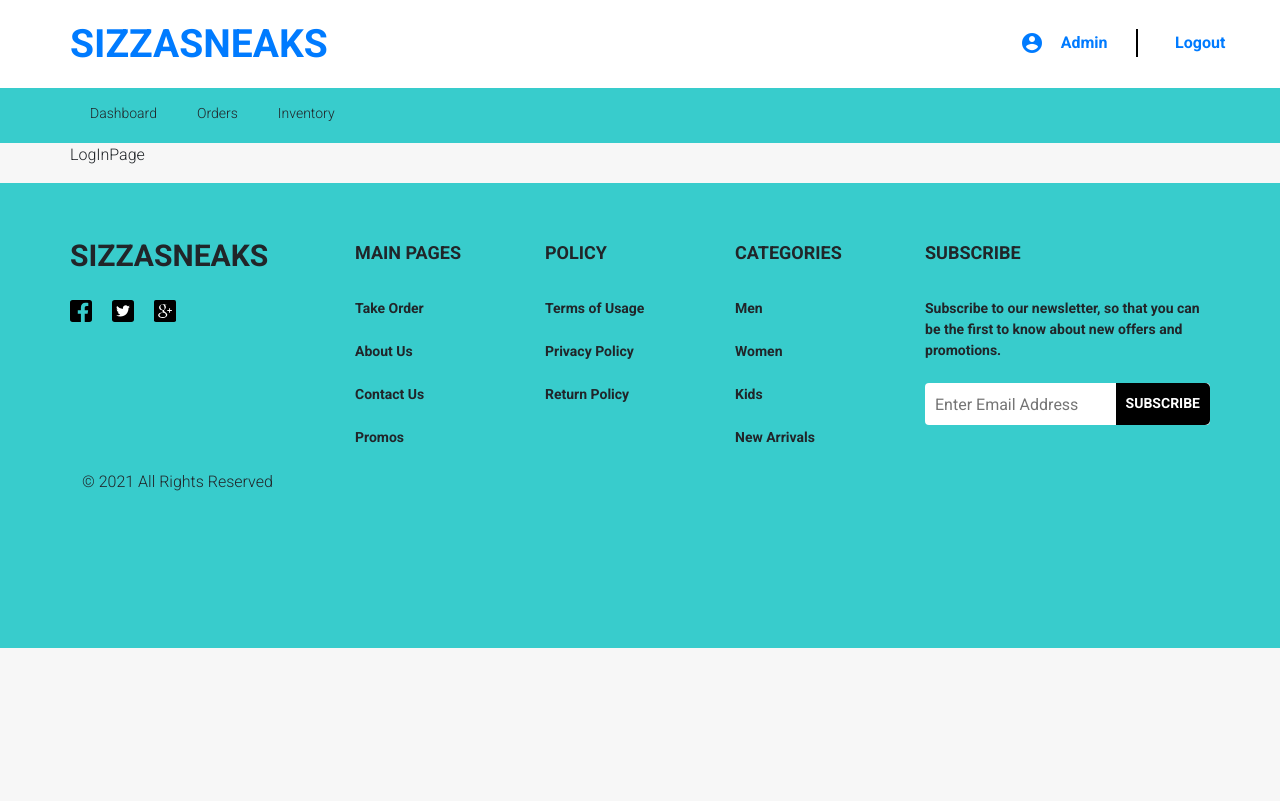
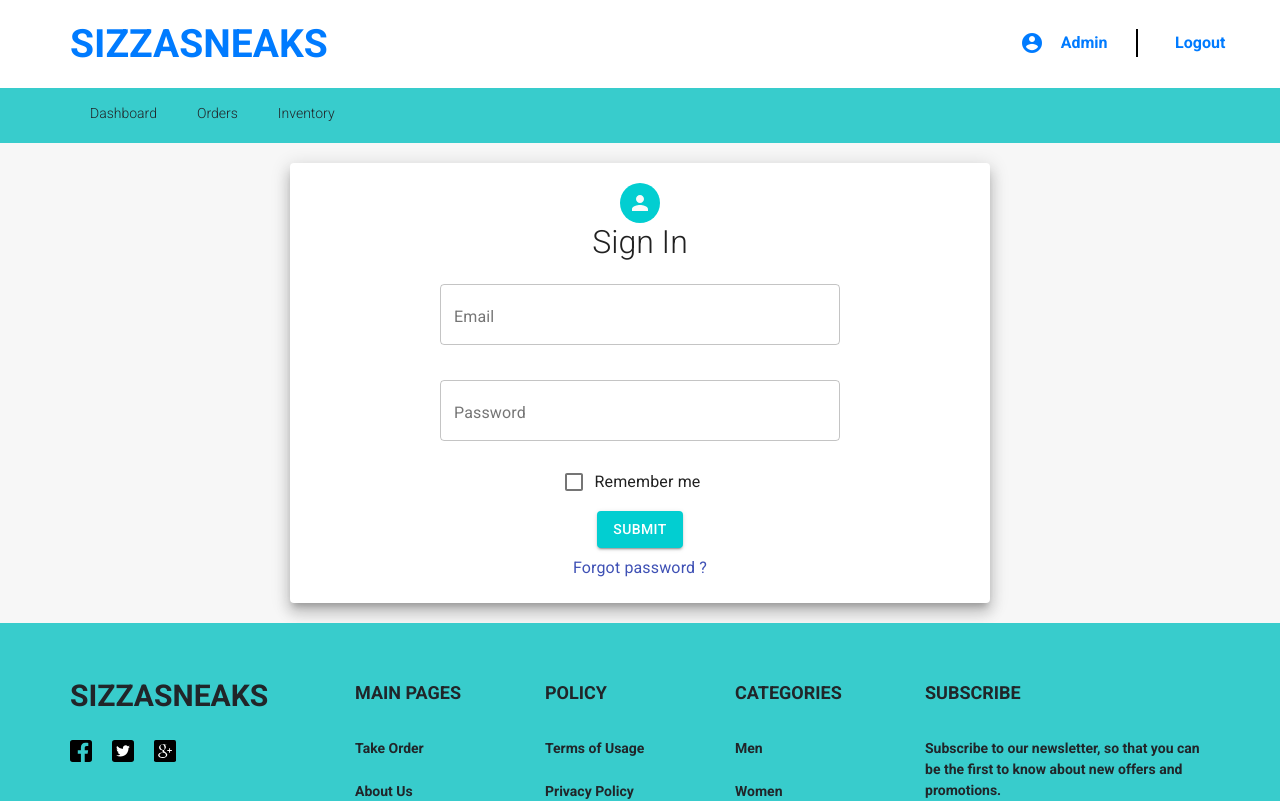
Before and after one commit to Sizasana-Sizzasneaks/sizzasneaks_admin_frontend, a React (Create React App) app: page /log-in in a window 1280 px wide. Shown: the top 801 px of the page. Built offline with nearby package versions, Linux system fonts and the light colour scheme.

Commit message:
Added Natasha Admin Frontend

```diff
--- a/src/components/pages/Dashboard.js
+++ b/src/components/pages/Dashboard.js
@@ -1,7 +1,26 @@
-import React from 'react';
+import React from "react";
+import { Button } from "@material-ui/core";
+import Box from "@material-ui/core/Box";
 
-function Dashboard(){
-    return(<p>Dashboard</p>)
+function Dashboard() {
+  const bstyle = { margin: "15px 0", backgroundColor: "#02ced1" };
+  return (
+    <div>
+      <Box align="center">
+        <h1>Welcome Back Admin01!</h1>
+        <br></br>
+
+        <Button
+          type="submit"
+          color="primary"
+          style={bstyle}
+          variant="contained"
+        >
+          Log Out
+        </Button>
+      </Box>
+    </div>
+  );
 }
 
 export default Dashboard;
--- a/src/components/pages/LogInPage.js
+++ b/src/components/pages/LogInPage.js
@@ -1,7 +1,96 @@
-import React from 'react';
+import React from "react";
 
-function LogInPage(){
-    return(<p>LogInPage</p>)
+import {
+  Grid,
+  Paper,
+  Avatar,
+  TextField,
+  Link,
+  Typography,
+  Container,
+  Button,
+} from "@material-ui/core";
+import PersonIcon from "@material-ui/icons/Person";
+import Box from "@material-ui/core/Box";
+import Checkbox from "@material-ui/core/Checkbox";
+import FormControlLabel from "@material-ui/core/FormControlLabel";
+import useStyles from "./styles/style.js";
+
+function LogInPage() {
+  const classes = useStyles();
+  const paperStyle = {
+    padding: 20,
+    height: "55vh",
+    width: 700,
+    margin: "20px auto",
+  };
+  const avatarStyle = { backgroundColor: "#02ced1" };
+  const tstyle = { margin: "20px", width: 400 };
+  const bstyle = { margin: "8px 0", backgroundColor: "#02ced1" };
+
+  return (
+    <form className={classes.root} noValidate autoComplete="off">
+      <div className="LogInPage" noValidate autoComplete="Off">
+        <Grid>
+          <Paper elevation={10} style={paperStyle}>
+            <Grid align="center">
+              <Avatar style={avatarStyle}>
+                <PersonIcon />
+              </Avatar>
+              <h2>Sign In</h2>
+            </Grid>
+
+            <Box align="center">
+              <Container>
+                <TextField
+                  label="Email"
+                  placeholder="Enter email"
+                  variant="outlined"
+                  style={tstyle}
+                />
+              </Container>
+              <Container>
+                <TextField
+                  label="Password"
+                  placeholder="Enter password"
+                  type="password"
+                  style={tstyle}
+                  variant="outlined"
+                />
+              </Container>
+
+              <Container>
+                <FormControlLabel
+                  control={
+                    <Checkbox
+                      name="checkedB"
+                      color="primary"
+                      fullWidth
+                      required
+                    />
+                  }
+                  label="Remember me"
+                />
+              </Container>
+
+              <Button
+                type="submit"
+                color="primary"
+                style={bstyle}
+                variant="contained"
+              >
+                Submit
+              </Button>
+
+              <Typography>
+                <Link href="#">Forgot password ?</Link>
+              </Typography>
+            </Box>
+          </Paper>
+        </Grid>
+      </div>
+    </form>
+  );
 }
 
 export default LogInPage;
--- /dev/null
+++ b/src/components/pages/styles/style.js
@@ -0,0 +1,66 @@
+import { fade, makeStyles } from '@material-ui/core/styles';
+const useStyles = makeStyles((theme) => ({
+    grow: {
+        flexGrow: 1,
+    },
+
+    title: {
+        display: 'none',
+        [theme.breakpoints.up('sm')]: {
+            display: 'block',
+        },
+    },
+    search: {
+        position: 'relative',
+        borderRadius: theme.shape.borderRadius,
+        backgroundColor: fade(theme.palette.common.white, 0.15),
+        '&:hover': {
+            backgroundColor: fade(theme.palette.common.white, 0.25),
+        },
+        marginRight: theme.spacing(2),
+        marginLeft: 0,
+        width: '100%',
+        [theme.breakpoints.up('sm')]: {
+            marginLeft: theme.spacing(3),
+            width: 'auto',
+        },
+    },
+
+    inputRoot: {
+        color: 'inherit',
+    },
+
+    root: {
+        '& .MuiTextField-root': {
+            margin: theme.spacing(1),
+            width: 200,
+          },
+    },
+
+    inputInput: {
+        padding: theme.spacing(1, 1, 1, 0),
+        // vertical padding + font size from searchIcon
+        paddingLeft: `calc(1em + ${theme.spacing(4)}px)`,
+        transition: theme.transitions.create('width'),
+        width: '100%',
+        [theme.breakpoints.up('md')]: {
+            width: '20ch',
+        },
+    },
+    sectionDesktop: {
+        display: 'none',
+        [theme.breakpoints.up('md')]: {
+            display: 'flex',
+        },
+    },
+    sectionMobile: {
+        display: 'flex',
+        [theme.breakpoints.up('md')]: {
+            display: 'none',
+        },
+    },
+
+
+}));
+
+export default useStyles;
```
